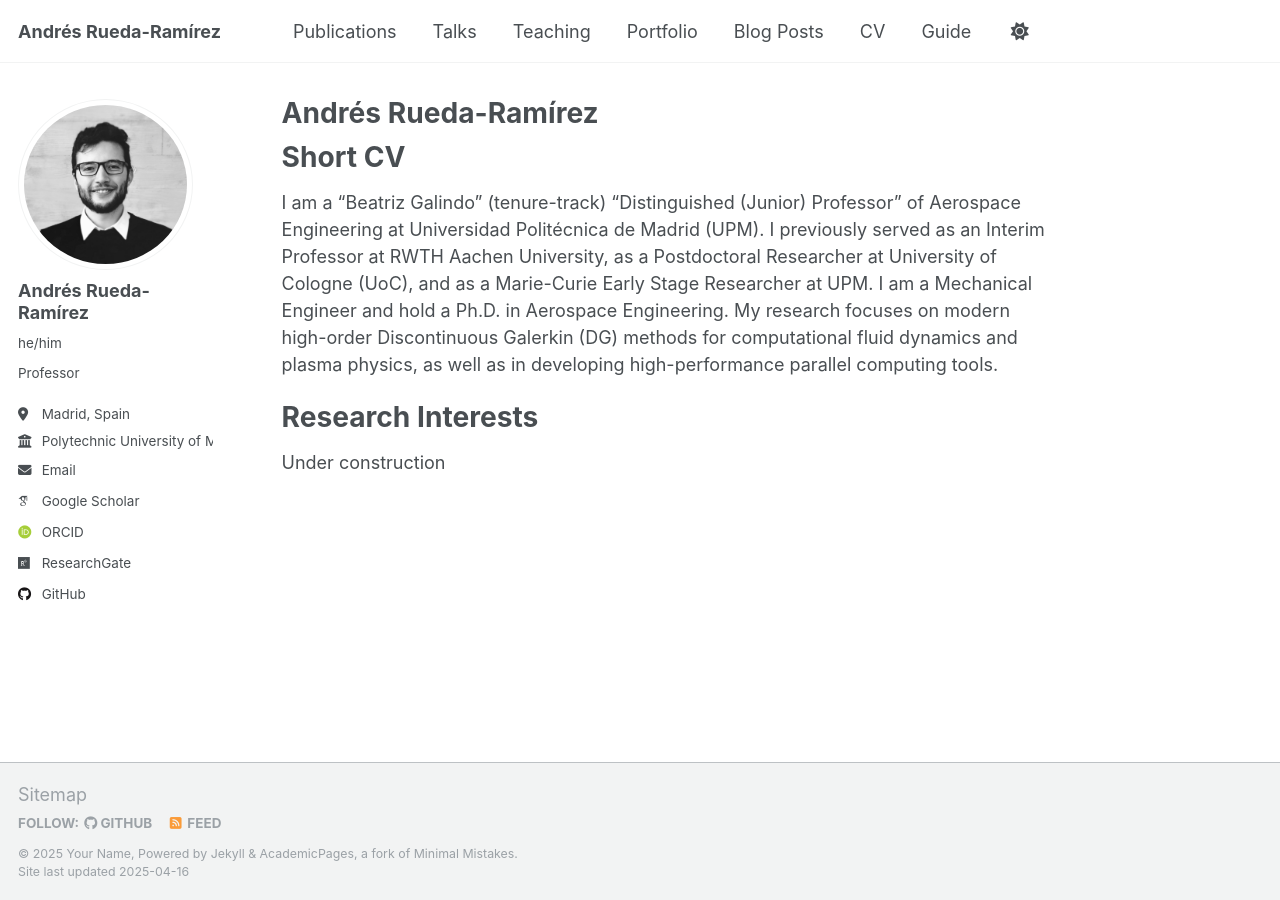
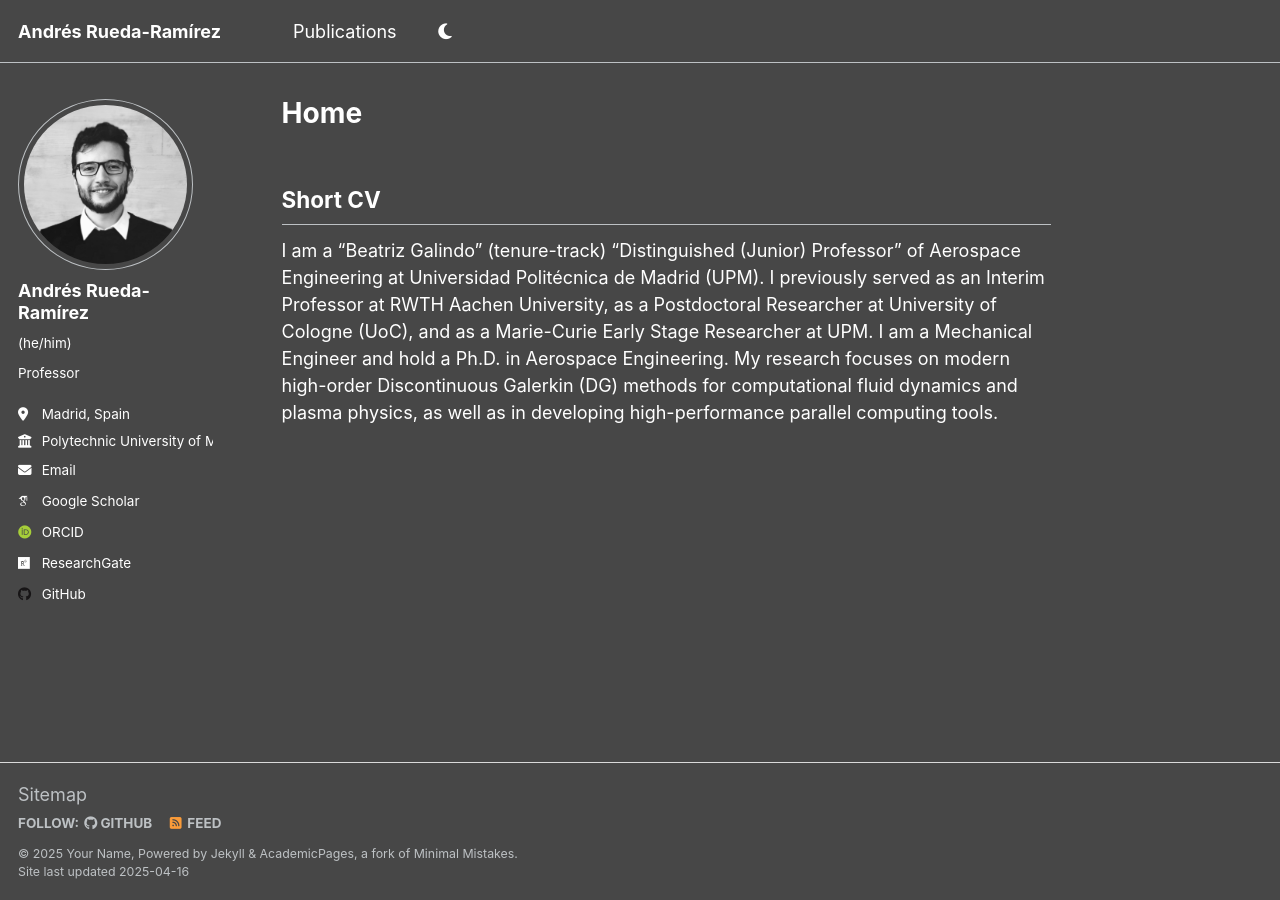
Before and after one commit to amrueda/amrueda.github.io, a Jekyll site: the page built from _pages/about.md, in a window 1280 px wide. Built offline with Jekyll 4.4.1, drawn with Linux system fonts in a browser that asks for light colours; some web fonts are replaced.

Commit message:
Changes to theme, sidebar, and home

```diff
--- a/_config.yml
+++ b/_config.yml
@@ -8,7 +8,7 @@
 
 # Basic Site Settings
 locale                   : "en-US"
-site_theme               : "default"
+site_theme               : "dark"
 title                    : "Andrés Rueda-Ramírez"
 title_separator          : "-"
 name                     : &name "Your Name"
@@ -24,7 +24,7 @@
   # Biographic information
   avatar           : "Photo_cropped2.png"
   name             : "Andrés Rueda-Ramírez"
-  pronouns         : "he/him"
+  pronouns         : "(he/him)"
   bio              : "Professor"
   location         : "Madrid, Spain"
   employer         : "Polytechnic University of Madrid"
--- a/_pages/about.md
+++ b/_pages/about.md
@@ -1,16 +1,12 @@
 ---
 permalink: /
-title: "Andrés Rueda-Ramírez"
+title: "Home"
 author_profile: true
 redirect_from:
   - /about/
   - /about.html
 ---
 
-# Short CV
+## Short CV
 
 I am a "Beatriz Galindo" (tenure-track) “Distinguished (Junior) Professor” of Aerospace Engineering at Universidad Politécnica de Madrid (UPM). I previously served as an Interim Professor at RWTH Aachen University, as a Postdoctoral Researcher at University of Cologne (UoC), and as a Marie-Curie Early Stage Researcher at UPM. I am a Mechanical Engineer and hold a Ph.D. in Aerospace Engineering. My research focuses on modern high-order Discontinuous Galerkin (DG) methods for computational fluid dynamics and plasma physics, as well as in developing high-performance parallel computing tools.
-
-Research Interests
-======
-Under construction
```
Also changed, not shown: _data/navigation.yml (+12 -12 lines).
